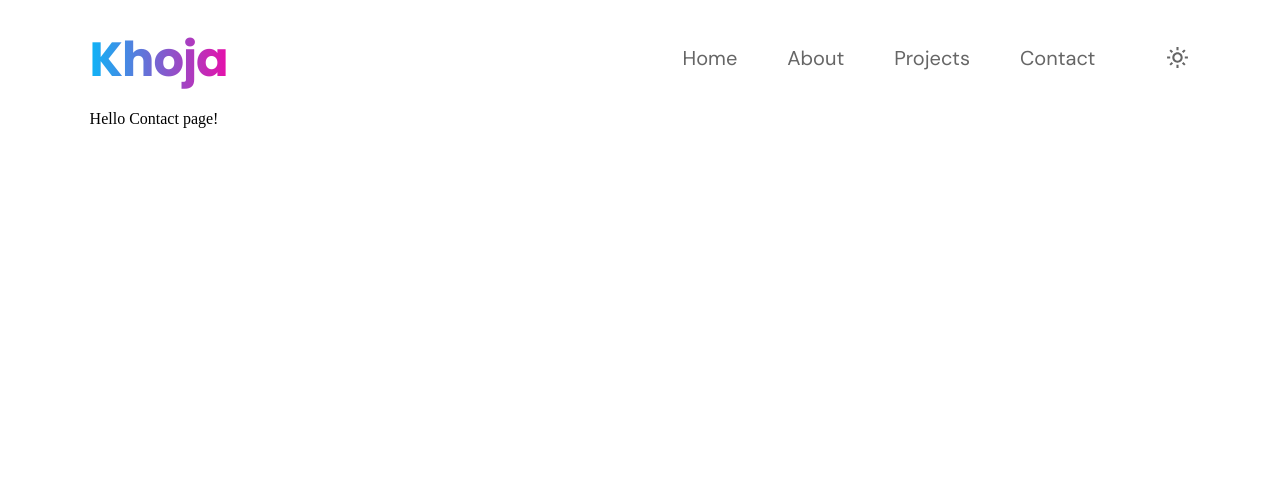
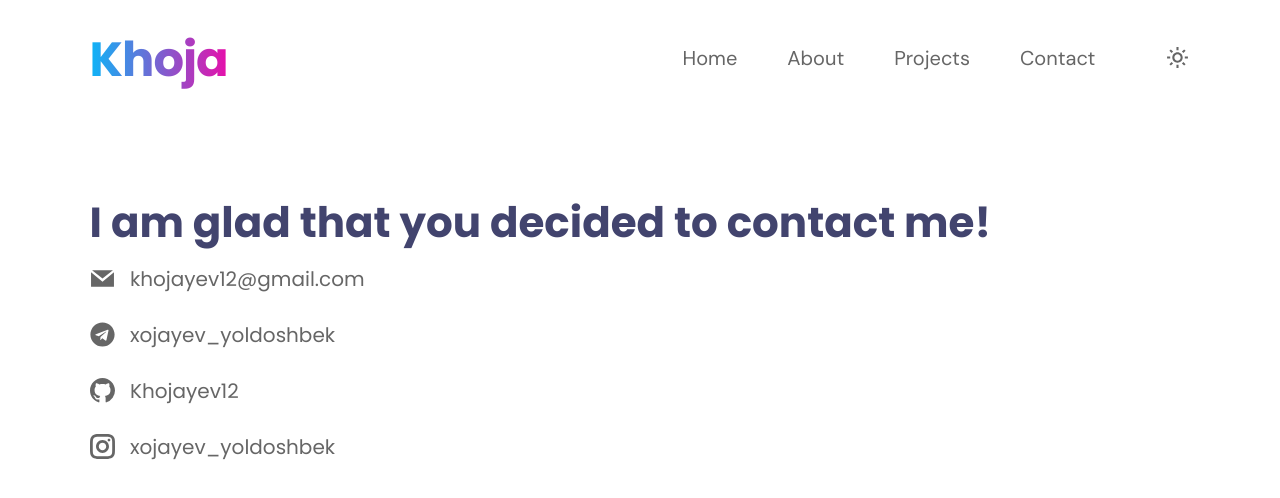
Before and after one commit to Khojayev12/my-portfolio-v2, a React (Create React App) app: page /contact in a window 1280 px wide. Shown: the top 498 px of the page. Built offline with nearby package versions, Linux system fonts and the light colour scheme.

Commit message:
desktop v1 ready

```diff
--- a/src/App.css
+++ b/src/App.css
@@ -377,3 +377,11 @@ body {
   line-height: 28px; /* 233.333% */
   letter-spacing: 1px;
 }
+.margin-b-zero{
+  margin-bottom: 0px !important;
+}
+.contact-icons{
+  font-size: 25px;
+  margin-bottom: -5px;
+  margin-right: 10px;
+}
--- /dev/null
+++ b/src/components/Footer.jsx
@@ -0,0 +1,25 @@
+import { FaTelegram } from "react-icons/fa";
+import { BsGithub } from "react-icons/bs";
+import { Link } from "react-router-dom";
+import React from "react";
+
+export default function Footer() {
+  return (
+    <div className="home-footer">
+      <div className="header head-foot">
+        <div className=" dark-logo">Khoja</div>
+        <div className="head-menus">
+          <div className="head-menu">+998 99 968 15 57</div>
+          <div className="head-menu">khojayev12@gmail.com</div>
+          <Link to="#">
+            <BsGithub className="theme-icon foot-icon" />
+          </Link>
+          <Link to="#">
+            <FaTelegram className="theme-icon foot-icon" />
+          </Link>
+        </div>
+      </div>
+      <div className="under-foot"></div>
+    </div>
+  );
+}
--- a/src/pages/About.jsx
+++ b/src/pages/About.jsx
@@ -1,8 +1,10 @@
 import React from "react";
 import MyImg from "../images/me.jpg";
+import Footer from "../components/Footer";
 
 export default function About() {
   return (
+    <>
       <div className="about-page">
         <div
           className="hero-section"
@@ -13,22 +15,22 @@ export default function About() {
               About me
             </div>
             <div className="projecfts-page-subtitle">
-            Hey there, I'm Xo'jayev Yo'ldoshbek, a 17-year-old front-end ReactJS
-            developer with a passion for crafting beautiful and responsive
-            websites. <br />
+              Hey there, I'm Xo'jayev Yo'ldoshbek, a 17-year-old front-end
+              ReactJS developer with a passion for crafting beautiful and
+              responsive websites. <br />
               <br />
               Ever since I was young, I've had a fascination with coding and
-            design. It's not just a hobby; it's my way of making the web a more
-            visually stunning and user-friendly place. <br />
-            <br />I specialize in using ReactJS to build dynamic and interactive
-            web applications. I believe that a website should not only function
-            flawlessly but also look amazing on any device. That's why I'm
-            committed to creating responsive designs that adapt seamlessly.{" "}
-            <br />
+              design. It's not just a hobby; it's my way of making the web a
+              more visually stunning and user-friendly place. <br />
+              <br />I specialize in using ReactJS to build dynamic and
+              interactive web applications. I believe that a website should not
+              only function flawlessly but also look amazing on any device.
+              That's why I'm committed to creating responsive designs that adapt
+              seamlessly. <br />
               <br />
               But here's the exciting part: I'm not stopping here. I'm always
-            eager to learn new technologies and improve my skills. I believe in
-            the power of continuous growth and staying ahead in the
+              eager to learn new technologies and improve my skills. I believe
+              in the power of continuous growth and staying ahead in the
               ever-evolving world of web development. <br />
               <br />
               <br />
@@ -97,5 +99,7 @@ export default function About() {
           <div className="about-job-date">C1</div>
         </div>
       </div>
+      <Footer/>
+    </>
   );
 }
--- a/src/pages/Contact.jsx
+++ b/src/pages/Contact.jsx
@@ -1,9 +1,26 @@
 import React from "react";
+import { GrMail, GrInstagram } from "react-icons/gr";
+import { FaTelegram } from "react-icons/fa";
+import { BsGithub } from "react-icons/bs";
 
-export default function Contact(){
-    return(
-        <div className="projects-page">
-            Hello Contact page!
-        </div>
-    )
+export default function Contact() {
+  return (
+    <div className="projects-page">
+      <div className="projects-page-title">
+        I am glad that you decided to contact me!
+      </div>
+      <div className="projecfts-page-subtitle margin-b-zero">
+        <GrMail className="contact-icons" /> khojayev12@gmail.com
+      </div>
+      <div className="projecfts-page-subtitle margin-b-zero">
+        <FaTelegram className="contact-icons" /> xojayev_yoldoshbek
+      </div>
+      <div className="projecfts-page-subtitle margin-b-zero">
+        <BsGithub className="contact-icons" /> Khojayev12
+      </div>
+      <div className="projecfts-page-subtitle margin-b-zero">
+        <GrInstagram className="contact-icons" /> xojayev_yoldoshbek
+      </div>
+    </div>
+  );
 }
--- a/src/pages/Home.jsx
+++ b/src/pages/Home.jsx
@@ -11,10 +11,8 @@ import Image8 from "../images/tailwind.svg";
 import Image9 from "../images/vscode.svg";
 import Project from "../components/Project";
 import Pro1 from "../projects/pro1.png";
+import Footer from "../components/Footer";
 
-import { FaTelegram } from "react-icons/fa";
-import { BsGithub } from "react-icons/bs";
-import { Link } from "react-router-dom";
 export default function Home() {
   return (
     <div className="home-page">
@@ -116,22 +114,7 @@ export default function Home() {
           />
         </div>
       </div>
-      <div className="home-footer">
-        <div className="header head-foot">
-          <div className=" dark-logo">Khoja</div>
-          <div className="head-menus">
-            <div className="head-menu">+998 99 968 15 57</div>
-            <div className="head-menu">khojayev12@gmail.com</div>
-            <Link to="#">
-              <BsGithub className="theme-icon foot-icon" />
-            </Link>
-            <Link to="#">
-              <FaTelegram className="theme-icon foot-icon" />
-            </Link>
-          </div>
-        </div>
-        <div className="under-foot"></div>
-      </div>
+      <Footer />
     </div>
   );
 }
--- a/src/pages/Projects.jsx
+++ b/src/pages/Projects.jsx
@@ -1,12 +1,16 @@
 import React from "react";
 import Project from "../components/Project";
 import Pro1 from "../projects/pro1.png";
+import Footer from "../components/Footer";
 
 export default function Projects() {
   return (
+    <>
       <div className="projects-page">
         <div className="projects-page-title">Projects</div>
-      <div className="projecfts-page-subtitle">Websites I've built so far</div>
+        <div className="projecfts-page-subtitle">
+          Websites I've built so far
+        </div>
 
         <div className="project-group">
           <Project
@@ -53,5 +57,7 @@ export default function Projects() {
           />
         </div>
       </div>
+      <Footer />
+    </>
   );
 }
```
Lines whose indentation alone changed are shown as unchanged.
